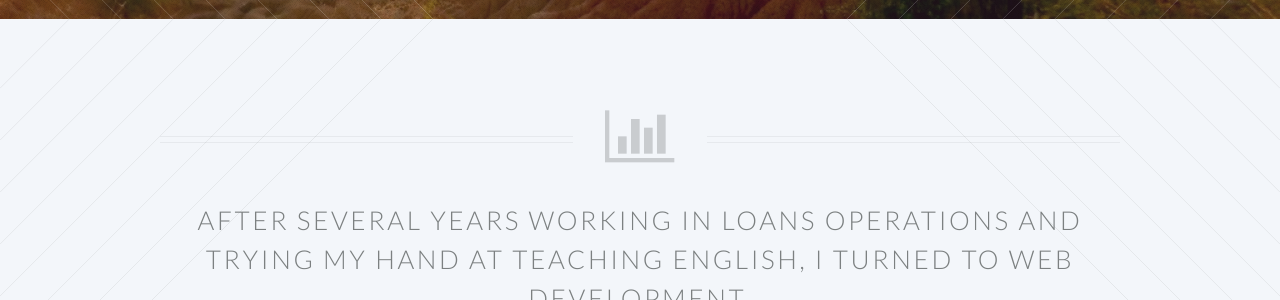
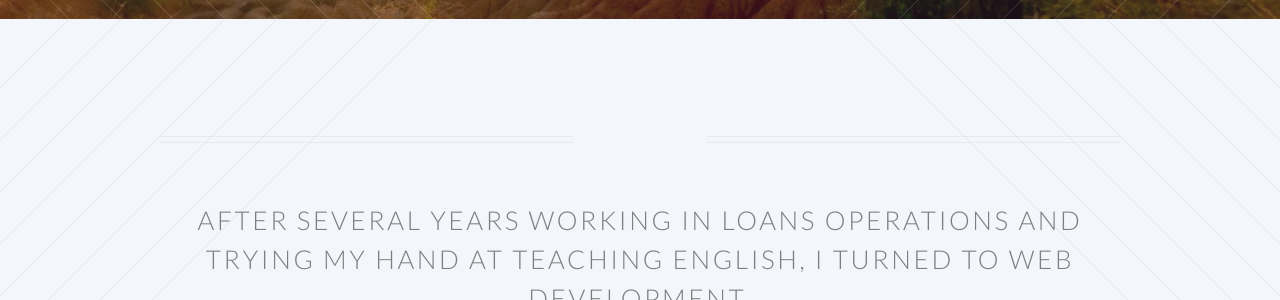
Before and after one commit to siyounguk/siyounguk.github.io, a Jekyll site: the page built from index.html, in a window 1280 px wide. Shown: the part 470-770 px from the top of the page. Built offline with Jekyll 4.4.1, drawn with Linux system fonts in a browser that asks for light colours.

Commit message:
removed graph icon

```diff
--- a/index.html
+++ b/index.html
@@ -5,7 +5,7 @@ layout: landing-page
 			<article id="main">
 
 				<header class="special container">
-					<span class="icon fa-bar-chart-o"></span>
+					<!-- <span class="icon fa-bar-chart-o"></span> -->
 					<h2> After several years working in Loans Operations and trying my hand at teaching English, I turned to Web Development. </h2>
 					<p>This appears to be the best professional decision I've made as I love the challenges and continuous learning that is part of this type of work. To see and be part of an evolving project is very rewarding.</p>
 				</header>
```
